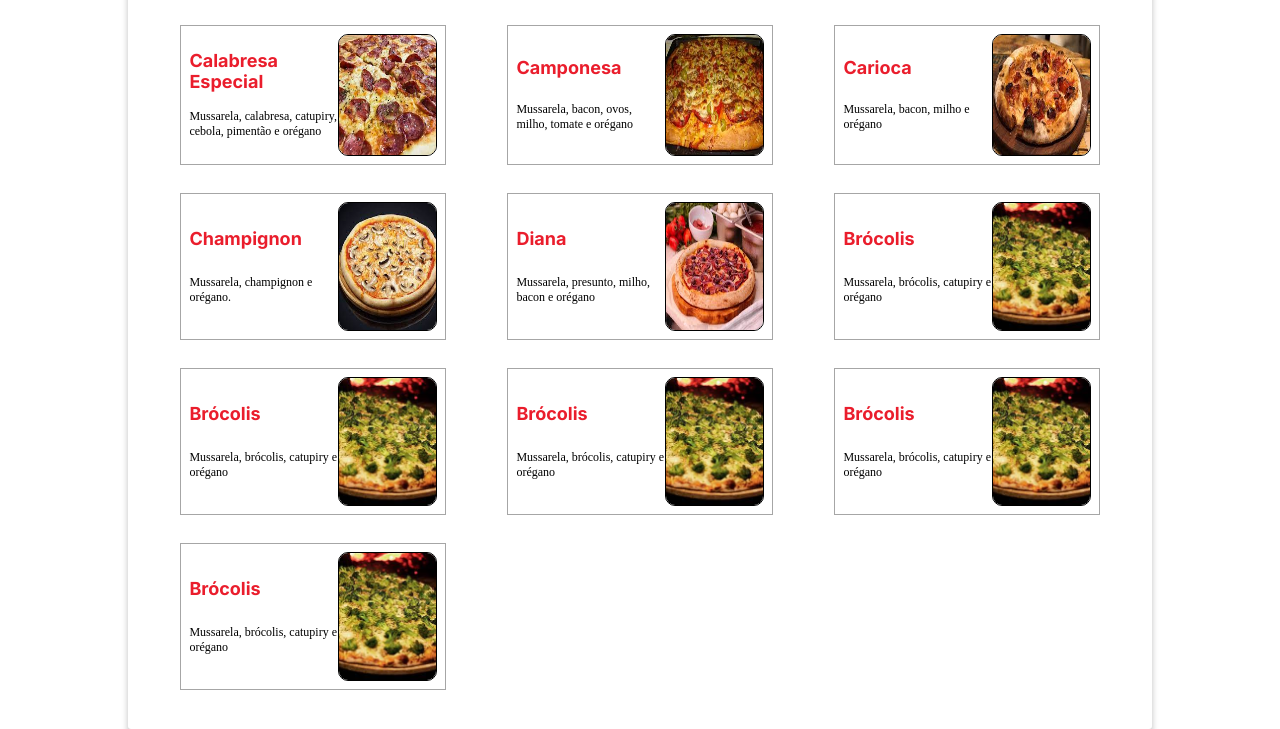
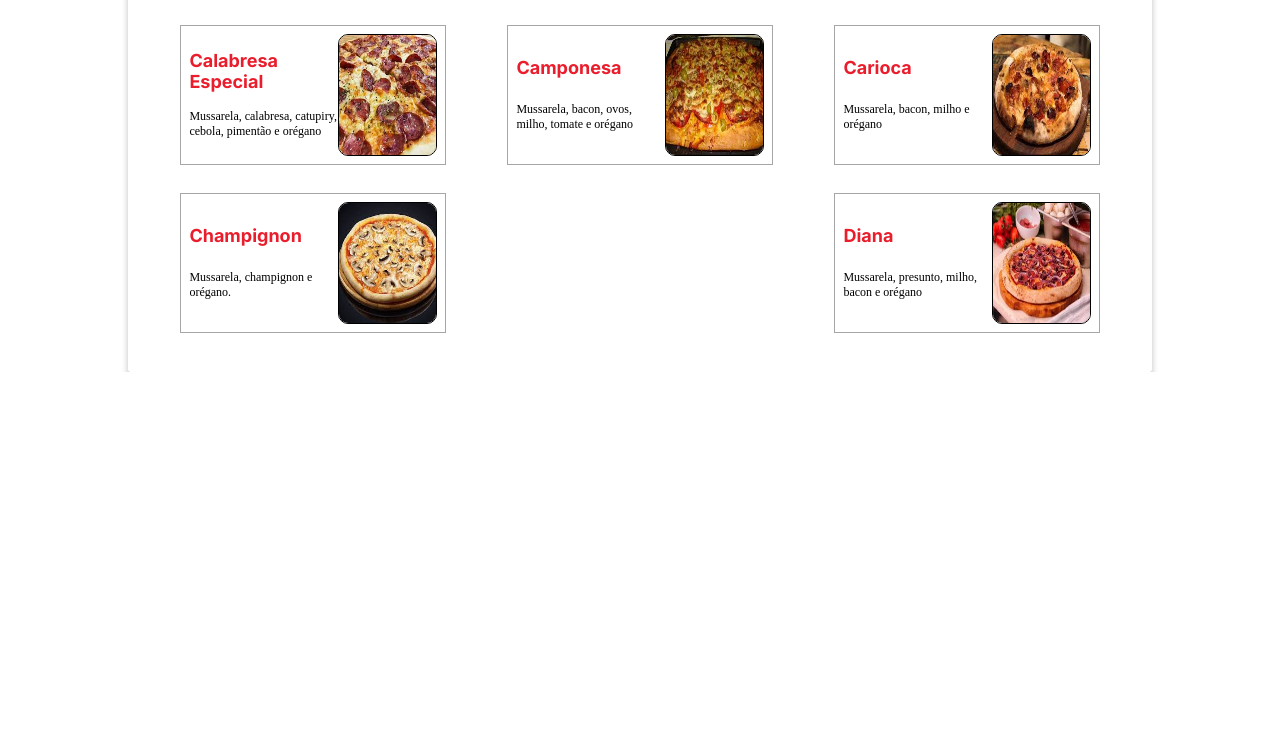
Before and after one commit to Kenzohfs/GetPizza, a plain HTML site: page pedido/sabores.html in a window 1280 px wide. Shown: the part 824-1553 px from the top of the page. After the commit the page ends 1196 px from the top, so only its background shows below. Drawn offline with Linux system fonts and the light colour scheme.

Commit message:
04/10 - 18:56

```diff
--- a/pedido/sabores.html
+++ b/pedido/sabores.html
@@ -128,41 +128,6 @@
                     </div>
                     <img class="imgSabor" src="../imagens/sabores/diana.jpg" alt="Pizza Diana">
                 </div>
-                <div id="1" onclick="selecionarSabor(1)" class="quadradoSabor" aria-valuetext='{"sabor": "Brócolis"}'>
-                    <div class="infoSabor">
-                        <h5>Brócolis</h5>
-                        <span>Mussarela, brócolis, catupiry e orégano</span>
-                    </div>
-                    <img class="imgSabor" src="../imagens/sabores/brocolis.jpg" alt="Pizza de Brócolis">
-                </div>
-                <div id="1" onclick="selecionarSabor(1)" class="quadradoSabor" aria-valuetext='{"sabor": "Alho"}'>
-                    <div class="infoSabor">
-                        <h5>Brócolis</h5>
-                        <span>Mussarela, brócolis, catupiry e orégano</span>
-                    </div>
-                    <img class="imgSabor" src="../imagens/sabores/brocolis.jpg" alt="Pizza de Brócolis">
-                </div>
-                <div id="1" onclick="selecionarSabor(1)" class="quadradoSabor" aria-valuetext='{"sabor": "Alho"}'>
-                    <div class="infoSabor">
-                        <h5>Brócolis</h5>
-                        <span>Mussarela, brócolis, catupiry e orégano</span>
-                    </div>
-                    <img class="imgSabor" src="../imagens/sabores/brocolis.jpg" alt="Pizza de Brócolis">
-                </div>
-                <div id="1" onclick="selecionarSabor(1)" class="quadradoSabor" aria-valuetext='{"sabor": "Alho"}'>
-                    <div class="infoSabor">
-                        <h5>Brócolis</h5>
-                        <span>Mussarela, brócolis, catupiry e orégano</span>
-                    </div>
-                    <img class="imgSabor" src="../imagens/sabores/brocolis.jpg" alt="Pizza de Brócolis">
-                </div>
-                <div id="1" onclick="selecionarSabor(1)" class="quadradoSabor" aria-valuetext='{"sabor": "Alho"}'>
-                    <div class="infoSabor">
-                        <h5>Brócolis</h5>
-                        <span>Mussarela, brócolis, catupiry e orégano</span>
-                    </div>
-                    <img class="imgSabor" src="../imagens/sabores/brocolis.jpg" alt="Pizza de Brócolis">
-                </div>
             </div>
         </div>
     </main>
```
